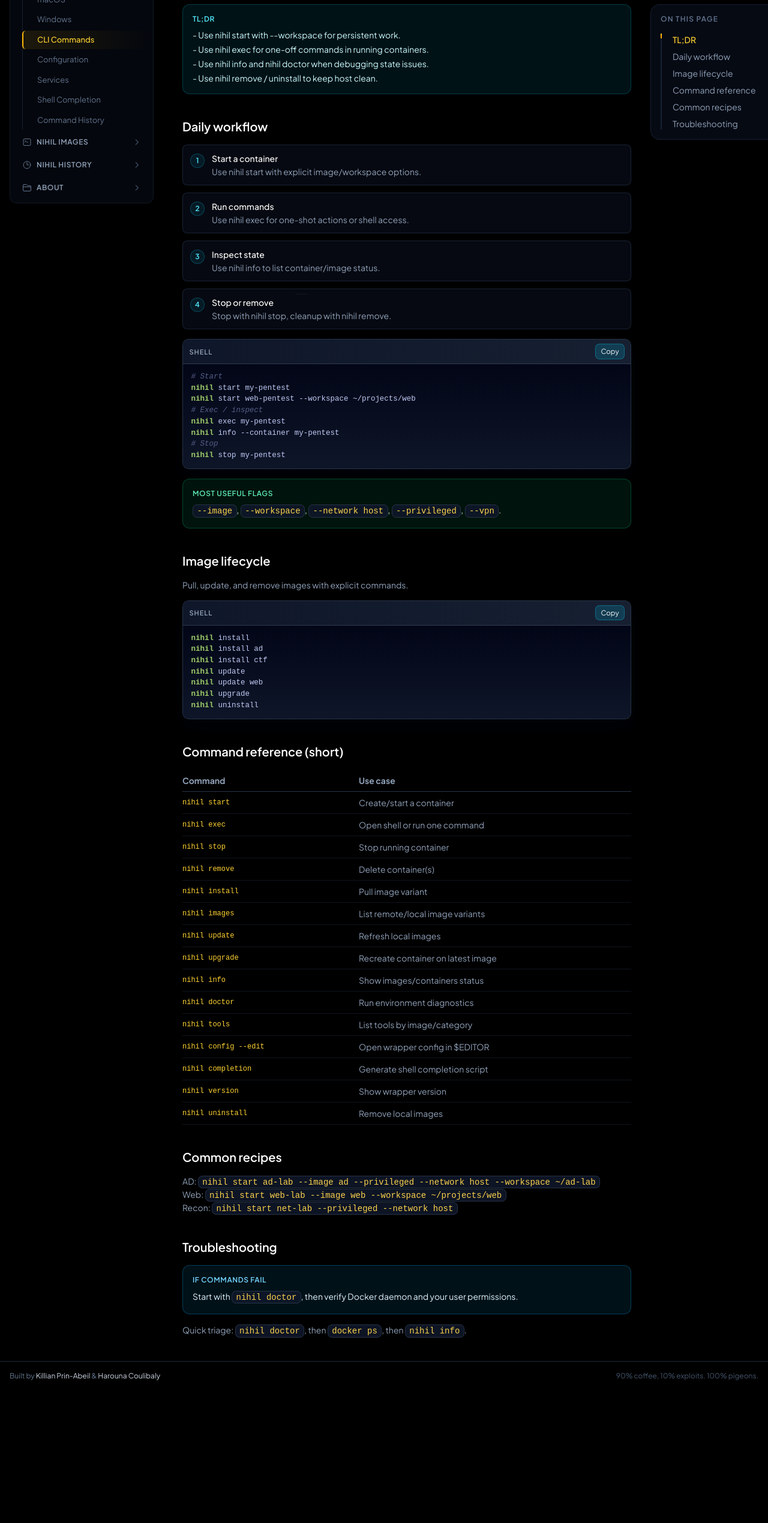
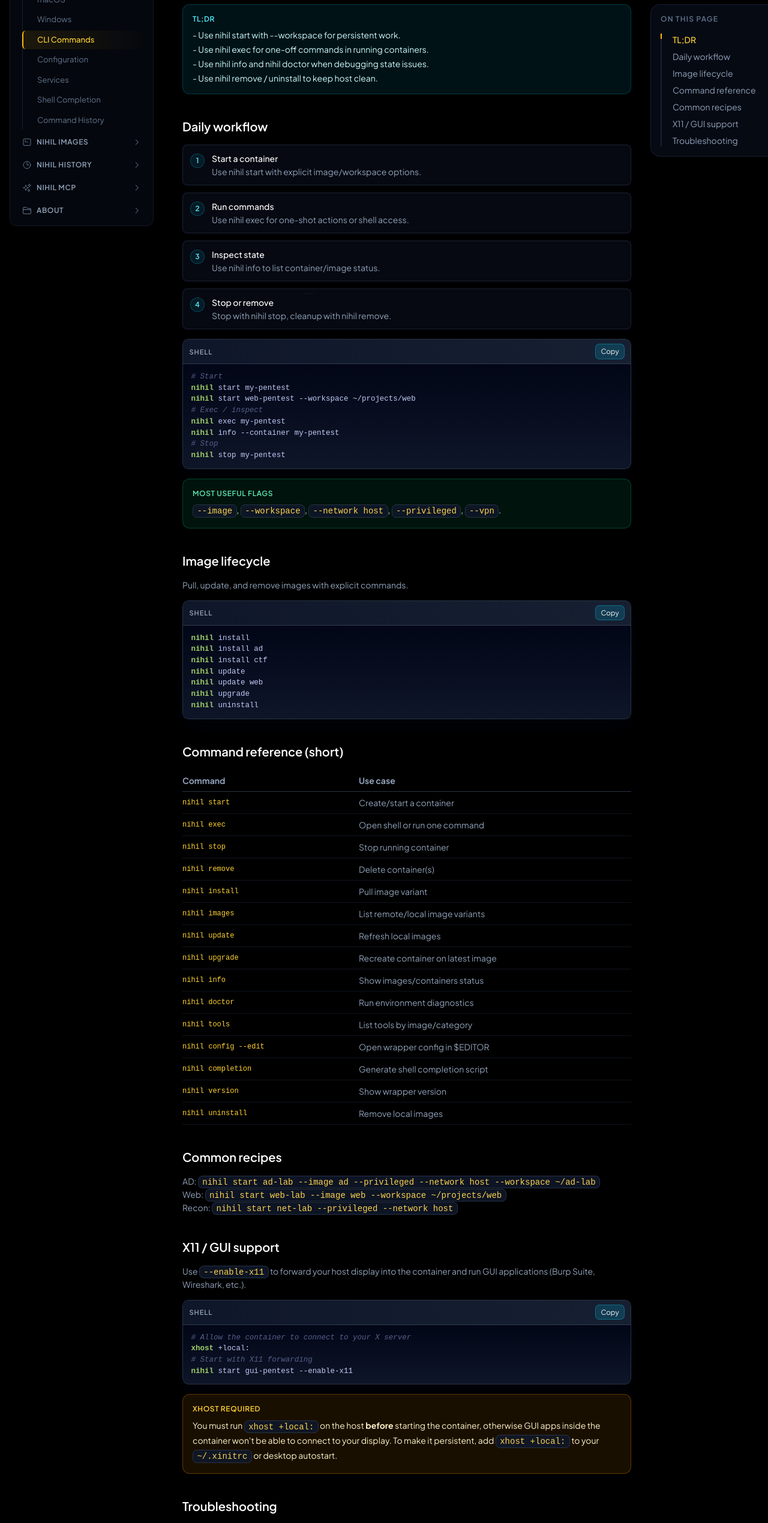
Before and after one commit to TheNullPigeons/nihil.github.io, a React (Vite) app: page /docs/usage in a window 1280 px wide. Shown: the part 234-2773 px from the top of the page at 60% size. Before the commit the page ends 2552 px from the top, so only its background shows below. Built offline with nearby package versions, Linux system fonts and the light colour scheme.

Commit message:
feat: add   X11/xhost documentation and Nihil MCP section
  Add xhost +local: prerequisite info to the X11/GUI support section in
  UsagePage, and create a new Nihil MCP sidebar section with placeholder page.

```diff
--- a/src/components/DocsLayout.tsx
+++ b/src/components/DocsLayout.tsx
@@ -69,6 +69,17 @@ const sections: SidebarSection[] = [
     ),
     items: [
       { label: 'Overview & CLI', to: '/docs/nihil-history' },
+    ],
+  },
+  {
+    title: 'Nihil MCP',
+    icon: (
+      <svg className="w-4 h-4" fill="none" stroke="currentColor" viewBox="0 0 24 24">
+        <path strokeLinecap="round" strokeLinejoin="round" strokeWidth={1.5} d="M9.813 15.904L9 18.75l-.813-2.846a4.5 4.5 0 00-3.09-3.09L2.25 12l2.846-.813a4.5 4.5 0 003.09-3.09L9 5.25l.813 2.846a4.5 4.5 0 003.09 3.09L15.75 12l-2.846.813a4.5 4.5 0 00-3.09 3.09zM18.259 8.715L18 9.75l-.259-1.035a3.375 3.375 0 00-2.455-2.456L14.25 6l1.036-.259a3.375 3.375 0 002.455-2.456L18 2.25l.259 1.035a3.375 3.375 0 002.455 2.456L21.75 6l-1.036.259a3.375 3.375 0 00-2.455 2.456zM16.894 20.567L16.5 21.75l-.394-1.183a2.25 2.25 0 00-1.423-1.423L13.5 18.75l1.183-.394a2.25 2.25 0 001.423-1.423l.394-1.183.394 1.183a2.25 2.25 0 001.423 1.423l1.183.394-1.183.394a2.25 2.25 0 00-1.423 1.423z" />
+      </svg>
+    ),
+    items: [
+      { label: 'Overview', to: '/docs/mcp' },
     ],
   },
   {
--- a/src/pages/App.tsx
+++ b/src/pages/App.tsx
@@ -21,6 +21,7 @@ import { ArchitecturePage } from './docs/ArchitecturePage';
 import { ConfigurationPage } from './docs/ConfigurationPage';
 import { ContributingPage } from './docs/ContributingPage';
 import { ServicePage } from './docs/ServicePage';
+import { McpPage } from './docs/McpPage';
 import { BlogPage } from './BlogPage';
 import { BlogPostPage } from './BlogPostPage';
 import { SourceCodePage } from './SourceCodePage';
@@ -89,6 +90,10 @@ export const App: React.FC = () => {
           element={<DocsLayout><ServicePage /></DocsLayout>}
         />
         <Route
+          path="/docs/mcp"
+          element={<DocsLayout><McpPage /></DocsLayout>}
+        />
+        <Route
           path="/docs/contributing"
           element={<DocsLayout><ContributingPage /></DocsLayout>}
         />
--- /dev/null
+++ b/src/pages/docs/McpPage.tsx
@@ -0,0 +1,25 @@
+import React from 'react';
+
+export const McpPage: React.FC = () => {
+  return (
+    <div className="space-y-8 w-full">
+      <header className="space-y-3">
+        <p className="text-xs uppercase tracking-[0.2em] text-slate-500">
+          Docs / <span className="text-amber-400">Nihil MCP</span>
+        </p>
+        <h1 className="text-3xl md:text-4xl font-bold tracking-tight text-white">
+          Nihil MCP
+        </h1>
+        <p className="text-slate-400 text-sm md:text-base max-w-2xl">
+          Model Context Protocol integration for nihil.
+        </p>
+      </header>
+
+      <div className="space-y-10 min-w-0">
+        <p className="text-slate-500 text-sm italic">
+          Content coming soon.
+        </p>
+      </div>
+    </div>
+  );
+};
--- a/src/pages/docs/UsagePage.tsx
+++ b/src/pages/docs/UsagePage.tsx
@@ -116,6 +116,24 @@ nihil uninstall`}
             </p>
           </section>
 
+          <section id="x11" className="space-y-4">
+            <h2 className="text-xl font-semibold text-white">X11 / GUI support</h2>
+            <p className="text-slate-400 text-sm">
+              Use <code>--enable-x11</code> to forward your host display into the container and run GUI applications (Burp Suite, Wireshark, etc.).
+            </p>
+            <pre className="text-xs bg-slate-950 border border-slate-800 rounded-lg p-3 overflow-x-auto text-slate-200 font-mono">
+{`# Allow the container to connect to your X server
+xhost +local:
+
+# Start with X11 forwarding
+nihil start gui-pentest --enable-x11`}
+            </pre>
+            <Callout variant="warning" title="xhost required">
+              You must run <code>xhost +local:</code> on the host <strong>before</strong> starting the container, otherwise GUI apps inside the container won't be able to connect to your display.
+              To make it persistent, add <code>xhost +local:</code> to your <code>~/.xinitrc</code> or desktop autostart.
+            </Callout>
+          </section>
+
           <section id="troubleshooting" className="space-y-4">
             <h2 className="text-xl font-semibold text-white">Troubleshooting</h2>
             <Callout variant="note" title="If commands fail">
@@ -132,6 +150,7 @@ nihil uninstall`}
             { id: 'images', label: 'Image lifecycle' },
             { id: 'commands', label: 'Command reference' },
             { id: 'recipes', label: 'Common recipes' },
+            { id: 'x11', label: 'X11 / GUI support' },
             { id: 'troubleshooting', label: 'Troubleshooting' },
           ]}
         />
```
